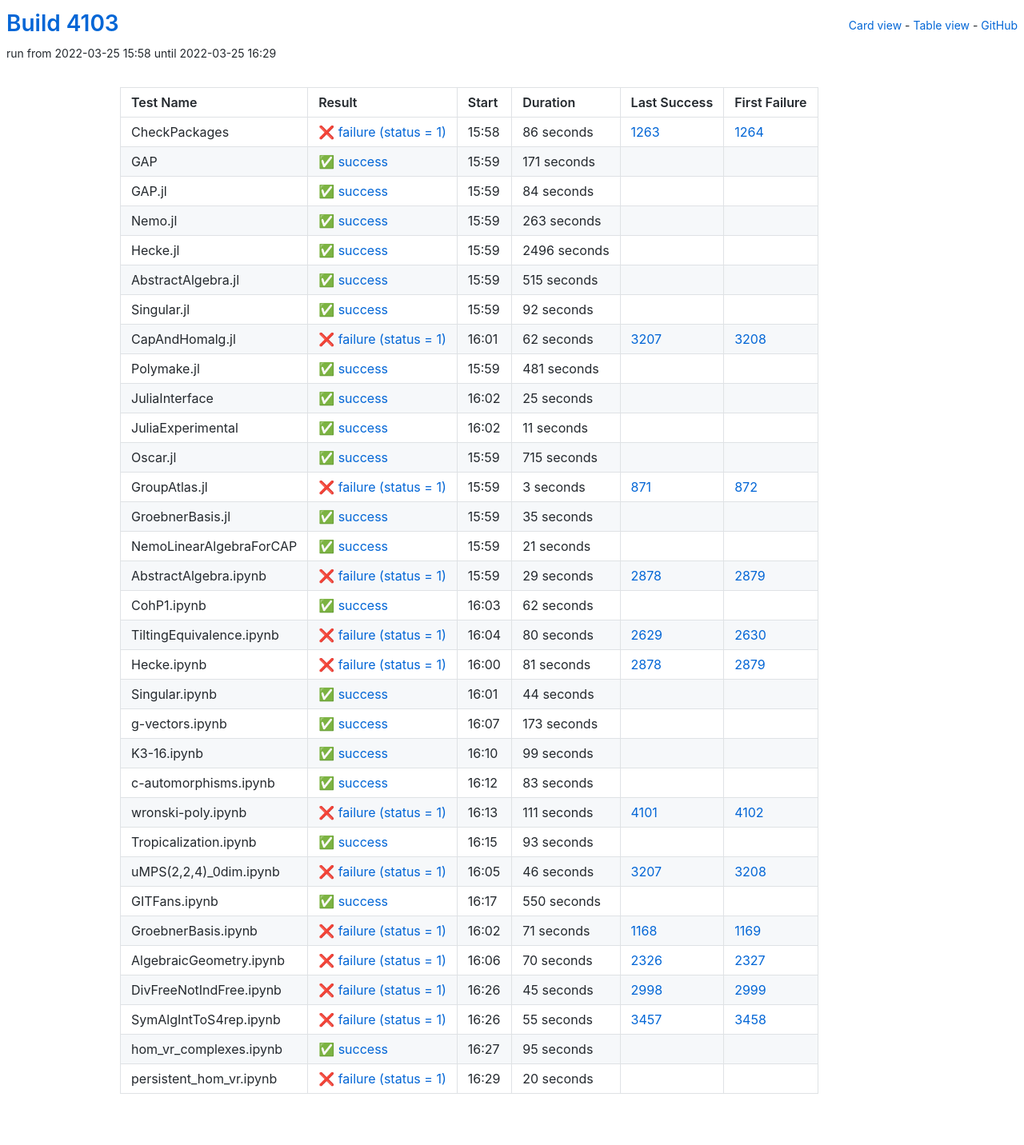
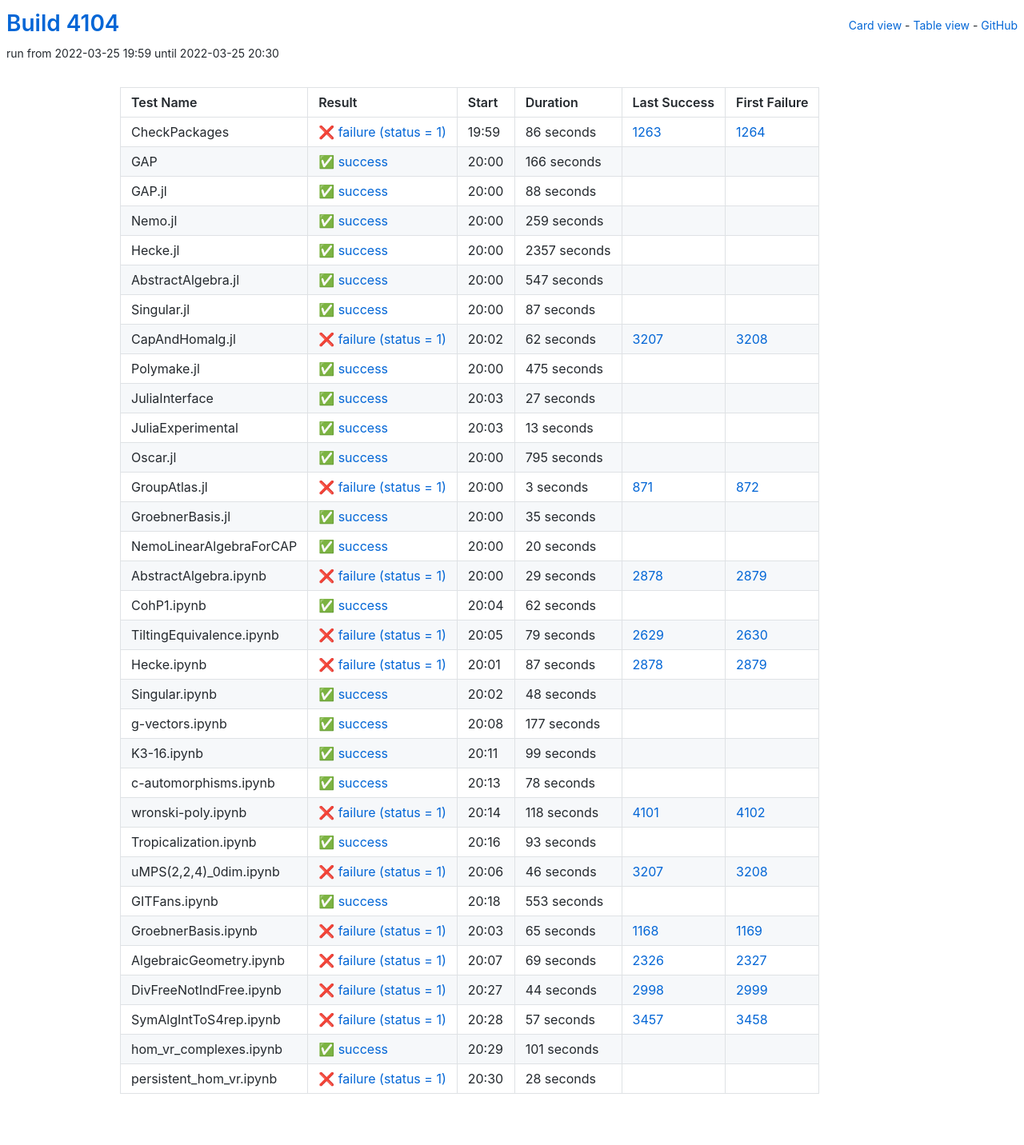
Before and after one commit to oscar-system/oscar-ci-status-stable, a Jekyll site: the page built from table.html, in a window 1280 px wide. Shown: the whole page at 80% size. Built offline with Jekyll 4.4.1, drawn with Linux system fonts in a browser that asks for light colours.

Commit message:
Build #4104

```diff
--- a/_data/ci.yml
+++ b/_data/ci.yml
@@ -1,6 +1,6 @@
 ---
-build: 4103
-build_url: https://oscarci.mathematik.uni-kl.de/job/oscar-stable/4103/
+build: 4104
+build_url: https://oscarci.mathematik.uni-kl.de/job/oscar-stable/4104/
 job: oscar-stable
 organization: oscar-system
 repo: oscar-ci-status-stable
@@ -8,8 +8,8 @@ repourl: https://github.com/oscar-system/oscar-ci-status-stable
 tests:
 - name: CheckPackages
   id: checkpackages
-  log: https://oscarci.mathematik.uni-kl.de/job/oscar-stable/4103/artifact/logs/build-4103/CheckPackages.log
-  start: 2022-03-25 15:58
+  log: https://oscarci.mathematik.uni-kl.de/job/oscar-stable/4104/artifact/logs/build-4104/CheckPackages.log
+  start: 2022-03-25 19:59
   success: false
   exitcode: 1
   status: failure
@@ -20,80 +20,80 @@ tests:
   first_failure_url: https://oscarci.mathematik.uni-kl.de/job/oscar-stable/1264/
 - name: GAP
   id: gap
-  log: https://oscarci.mathematik.uni-kl.de/job/oscar-stable/4103/artifact/logs/build-4103/GAP.log
-  start: 2022-03-25 15:59
+  log: https://oscarci.mathematik.uni-kl.de/job/oscar-stable/4104/artifact/logs/build-4104/GAP.log
+  start: 2022-03-25 20:00
   success: true
   exitcode: 0
   status: success
-  duration: 171
+  duration: 166
   last_success: false
   last_success_url:
   first_failure: false
   first_failure_url:
 - name: GAP.jl
   id: gap-jl
-  log: https://oscarci.mathematik.uni-kl.de/job/oscar-stable/4103/artifact/logs/build-4103/GAP.jl.log
-  start: 2022-03-25 15:59
+  log: https://oscarci.mathematik.uni-kl.de/job/oscar-stable/4104/artifact/logs/build-4104/GAP.jl.log
+  start: 2022-03-25 20:00
   success: true
   exitcode: 0
   status: success
-  duration: 84
+  duration: 88
   last_success: false
   last_success_url:
   first_failure: false
   first_failure_url:
 - name: Nemo.jl
   id: nemo-jl
-  log: https://oscarci.mathematik.uni-kl.de/job/oscar-stable/4103/artifact/logs/build-4103/Nemo.jl.log
-  start: 2022-03-25 15:59
+  log: https://oscarci.mathematik.uni-kl.de/job/oscar-stable/4104/artifact/logs/build-4104/Nemo.jl.log
+  start: 2022-03-25 20:00
   success: true
   exitcode: 0
   status: success
-  duration: 263
+  duration: 259
   last_success: false
   last_success_url:
   first_failure: false
   first_failure_url:
 - name: Hecke.jl
   id: hecke-jl
-  log: https://oscarci.mathematik.uni-kl.de/job/oscar-stable/4103/artifact/logs/build-4103/Hecke.jl.log
-  start: 2022-03-25 15:59
+  log: https://oscarci.mathematik.uni-kl.de/job/oscar-stable/4104/artifact/logs/build-4104/Hecke.jl.log
+  start: 2022-03-25 20:00
   success: true
   exitcode: 0
   status: success
-  duration: 2496
+  duration: 2357
   last_success: false
   last_success_url:
   first_failure: false
   first_failure_url:
 - name: AbstractAlgebra.jl
   id: abstractalgebra-jl
-  log: https://oscarci.mathematik.uni-kl.de/job/oscar-stable/4103/artifact/logs/build-4103/AbstractAlgebra.jl.log
-  start: 2022-03-25 15:59
+  log: https://oscarci.mathematik.uni-kl.de/job/oscar-stable/4104/artifact/logs/build-4104/AbstractAlgebra.jl.log
+  start: 2022-03-25 20:00
   success: true
   exitcode: 0
   status: success
-  duration: 515
+  duration: 547
   last_success: false
   last_success_url:
   first_failure: false
   first_failure_url:
 - name: Singular.jl
   id: singular-jl
-  log: https://oscarci.mathematik.uni-kl.de/job/oscar-stable/4103/artifact/logs/build-4103/Singular.jl.log
-  start: 2022-03-25 15:59
+  log: https://oscarci.mathematik.uni-kl.de/job/oscar-stable/4104/artifact/logs/build-4104/Singular.jl.log
+  start: 2022-03-25 20:00
   success: true
   exitcode: 0
   status: success
-  duration: 92
+  duration: 87
   last_success: false
   last_success_url:
   first_failure: false
   first_failure_url:
 - name: CapAndHomalg.jl
   id: capandhomalg-jl
-  log: https://oscarci.mathematik.uni-kl.de/job/oscar-stable/4103/artifact/logs/build-4103/CapAndHomalg.jl.log
-  start: 2022-03-25 16:01
+  log: https://oscarci.mathematik.uni-kl.de/job/oscar-stable/4104/artifact/logs/build-4104/CapAndHomalg.jl.log
+  start: 2022-03-25 20:02
   success: false
   exitcode: 1
   status: failure
@@ -104,56 +104,56 @@ tests:
   first_failure_url: https://oscarci.mathematik.uni-kl.de/job/oscar-stable/3208/
 - name: Polymake.jl
   id: polymake-jl
-  log: https://oscarci.mathematik.uni-kl.de/job/oscar-stable/4103/artifact/logs/build-4103/Polymake.jl.log
-  start: 2022-03-25 15:59
+  log: https://oscarci.mathematik.uni-kl.de/job/oscar-stable/4104/artifact/logs/build-4104/Polymake.jl.log
+  start: 2022-03-25 20:00
   success: true
   exitcode: 0
   status: success
-  duration: 481
+  duration: 475
   last_success: false
   last_success_url:
   first_failure: false
   first_failure_url:
 - name: JuliaInterface
   id: juliainterface
-  log: https://oscarci.mathematik.uni-kl.de/job/oscar-stable/4103/artifact/logs/build-4103/JuliaInterface.log
-  start: 2022-03-25 16:02
+  log: https://oscarci.mathematik.uni-kl.de/job/oscar-stable/4104/artifact/logs/build-4104/JuliaInterface.log
+  start: 2022-03-25 20:03
   success: true
   exitcode: 0
   status: success
-  duration: 25
+  duration: 27
   last_success: false
   last_success_url:
   first_failure: false
   first_failure_url:
 - name: JuliaExperimental
   id: juliaexperimental
-  log: https://oscarci.mathematik.uni-kl.de/job/oscar-stable/4103/artifact/logs/build-4103/JuliaExperimental.log
-  start: 2022-03-25 16:02
+  log: https://oscarci.mathematik.uni-kl.de/job/oscar-stable/4104/artifact/logs/build-4104/JuliaExperimental.log
+  start: 2022-03-25 20:03
   success: true
   exitcode: 0
   status: success
-  duration: 11
+  duration: 13
   last_success: false
   last_success_url:
   first_failure: false
   first_failure_url:
 - name: Oscar.jl
   id: oscar-jl
-  log: https://oscarci.mathematik.uni-kl.de/job/oscar-stable/4103/artifact/logs/build-4103/Oscar.jl.log
-  start: 2022-03-25 15:59
+  log: https://oscarci.mathematik.uni-kl.de/job/oscar-stable/4104/artifact/logs/build-4104/Oscar.jl.log
+  start: 2022-03-25 20:00
   success: true
   exitcode: 0
   status: success
-  duration: 715
+  duration: 795
   last_success: false
   last_success_url:
   first_failure: false
   first_failure_url:
 - name: GroupAtlas.jl
   id: groupatlas-jl
-  log: https://oscarci.mathematik.uni-kl.de/job/oscar-stable/4103/artifact/logs/build-4103/GroupAtlas.jl.log
-  start: 2022-03-25 15:59
+  log: https://oscarci.mathematik.uni-kl.de/job/oscar-stable/4104/artifact/logs/build-4104/GroupAtlas.jl.log
+  start: 2022-03-25 20:00
   success: false
   exitcode: 1
   status: failure
@@ -164,8 +164,8 @@ tests:
   first_failure_url: https://oscarci.mathematik.uni-kl.de/job/oscar-stable/872/
 - name: GroebnerBasis.jl
   id: groebnerbasis-jl
-  log: https://oscarci.mathematik.uni-kl.de/job/oscar-stable/4103/artifact/logs/build-4103/GroebnerBasis.jl.log
-  start: 2022-03-25 15:59
+  log: https://oscarci.mathematik.uni-kl.de/job/oscar-stable/4104/artifact/logs/build-4104/GroebnerBasis.jl.log
+  start: 2022-03-25 20:00
   success: true
   exitcode: 0
   status: success
@@ -176,20 +176,20 @@ tests:
   first_failure_url:
 - name: NemoLinearAlgebraForCAP
   id: nemolinearalgebraforcap
-  log: https://oscarci.mathematik.uni-kl.de/job/oscar-stable/4103/artifact/logs/build-4103/NemoLinearAlgebraForCAP.log
-  start: 2022-03-25 15:59
+  log: https://oscarci.mathematik.uni-kl.de/job/oscar-stable/4104/artifact/logs/build-4104/NemoLinearAlgebraForCAP.log
+  start: 2022-03-25 20:00
   success: true
   exitcode: 0
   status: success
-  duration: 21
+  duration: 20
   last_success: false
   last_success_url:
   first_failure: false
   first_failure_url:
 - name: AbstractAlgebra.ipynb
   id: abstractalgebra-ipynb
-  log: https://oscarci.mathematik.uni-kl.de/job/oscar-stable/4103/artifact/logs/build-4103/AbstractAlgebra.ipynb.log
-  start: 2022-03-25 15:59
+  log: https://oscarci.mathematik.uni-kl.de/job/oscar-stable/4104/artifact/logs/build-4104/AbstractAlgebra.ipynb.log
+  start: 2022-03-25 20:00
   success: false
   exitcode: 1
   status: failure
@@ -200,8 +200,8 @@ tests:
   first_failure_url: https://oscarci.mathematik.uni-kl.de/job/oscar-stable/2879/
 - name: CohP1.ipynb
   id: cohp1-ipynb
-  log: https://oscarci.mathematik.uni-kl.de/job/oscar-stable/4103/artifact/logs/build-4103/CohP1.ipynb.log
-  start: 2022-03-25 16:03
+  log: https://oscarci.mathematik.uni-kl.de/job/oscar-stable/4104/artifact/logs/build-4104/CohP1.ipynb.log
+  start: 2022-03-25 20:04
   success: true
   exitcode: 0
   status: success
@@ -212,56 +212,56 @@ tests:
   first_failure_url:
 - name: TiltingEquivalence.ipynb
   id: tiltingequivalence-ipynb
-  log: https://oscarci.mathematik.uni-kl.de/job/oscar-stable/4103/artifact/logs/build-4103/TiltingEquivalence.ipynb.log
-  start: 2022-03-25 16:04
+  log: https://oscarci.mathematik.uni-kl.de/job/oscar-stable/4104/artifact/logs/build-4104/TiltingEquivalence.ipynb.log
+  start: 2022-03-25 20:05
   success: false
   exitcode: 1
   status: failure
-  duration: 80
+  duration: 79
   last_success: 2629
   last_success_url: https://oscarci.mathematik.uni-kl.de/job/oscar-stable/2629/
   first_failure: 2630
   first_failure_url: https://oscarci.mathematik.uni-kl.de/job/oscar-stable/2630/
 - name: Hecke.ipynb
   id: hecke-ipynb
-  log: https://oscarci.mathematik.uni-kl.de/job/oscar-stable/4103/artifact/logs/build-4103/Hecke.ipynb.log
-  start: 2022-03-25 16:00
+  log: https://oscarci.mathematik.uni-kl.de/job/oscar-stable/4104/artifact/logs/build-4104/Hecke.ipynb.log
+  start: 2022-03-25 20:01
   success: false
   exitcode: 1
   status: failure
-  duration: 81
+  duration: 87
   last_success: 2878
   last_success_url: https://oscarci.mathematik.uni-kl.de/job/oscar-stable/2878/
   first_failure: 2879
   first_failure_url: https://oscarci.mathematik.uni-kl.de/job/oscar-stable/2879/
 - name: Singular.ipynb
   id: singular-ipynb
-  log: https://oscarci.mathematik.uni-kl.de/job/oscar-stable/4103/artifact/logs/build-4103/Singular.ipynb.log
-  start: 2022-03-25 16:01
+  log: https://oscarci.mathematik.uni-kl.de/job/oscar-stable/4104/artifact/logs/build-4104/Singular.ipynb.log
+  start: 2022-03-25 20:02
   success: true
   exitcode: 0
   status: success
-  duration: 44
+  duration: 48
   last_success: false
   last_success_url:
   first_failure: false
   first_failure_url:
 - name: g-vectors.ipynb
   id: g-vectors-ipynb
-  log: https://oscarci.mathematik.uni-kl.de/job/oscar-stable/4103/artifact/logs/build-4103/g-vectors.ipynb.log
-  start: 2022-03-25 16:07
+  log: https://oscarci.mathematik.uni-kl.de/job/oscar-stable/4104/artifact/logs/build-4104/g-vectors.ipynb.log
+  start: 2022-03-25 20:08
   success: true
   exitcode: 0
   status: success
-  duration: 173
+  duration: 177
   last_success: false
   last_success_url:
   first_failure: false
   first_failure_url:
 - name: K3-16.ipynb
   id: k3-16-ipynb
-  log: https://oscarci.mathematik.uni-kl.de/job/oscar-stable/4103/artifact/logs/build-4103/K3-16.ipynb.log
-  start: 2022-03-25 16:10
+  log: https://oscarci.mathematik.uni-kl.de/job/oscar-stable/4104/artifact/logs/build-4104/K3-16.ipynb.log
+  start: 2022-03-25 20:11
   success: true
   exitcode: 0
   status: success
@@ -272,32 +272,32 @@ tests:
   first_failure_url:
 - name: c-automorphisms.ipynb
   id: c-automorphisms-ipynb
-  log: https://oscarci.mathematik.uni-kl.de/job/oscar-stable/4103/artifact/logs/build-4103/c-automorphisms.ipynb.log
-  start: 2022-03-25 16:12
+  log: https://oscarci.mathematik.uni-kl.de/job/oscar-stable/4104/artifact/logs/build-4104/c-automorphisms.ipynb.log
+  start: 2022-03-25 20:13
   success: true
   exitcode: 0
   status: success
-  duration: 83
+  duration: 78
   last_success: false
   last_success_url:
   first_failure: false
   first_failure_url:
 - name: wronski-poly.ipynb
   id: wronski-poly-ipynb
-  log: https://oscarci.mathematik.uni-kl.de/job/oscar-stable/4103/artifact/logs/build-4103/wronski-poly.ipynb.log
-  start: 2022-03-25 16:13
+  log: https://oscarci.mathematik.uni-kl.de/job/oscar-stable/4104/artifact/logs/build-4104/wronski-poly.ipynb.log
+  start: 2022-03-25 20:14
   success: false
   exitcode: 1
   status: failure
-  duration: 111
+  duration: 118
   last_success: 4101
   last_success_url: https://oscarci.mathematik.uni-kl.de/job/oscar-stable/4101/
   first_failure: 4102
   first_failure_url: https://oscarci.mathematik.uni-kl.de/job/oscar-stable/4102/
 - name: Tropicalization.ipynb
   id: tropicalization-ipynb
-  log: https://oscarci.mathematik.uni-kl.de/job/oscar-stable/4103/artifact/logs/build-4103/Tropicalization.ipynb.log
-  start: 2022-03-25 16:15
+  log: https://oscarci.mathematik.uni-kl.de/job/oscar-stable/4104/artifact/logs/build-4104/Tropicalization.ipynb.log
+  start: 2022-03-25 20:16
   success: true
   exitcode: 0
   status: success
@@ -308,8 +308,8 @@ tests:
   first_failure_url:
 - name: uMPS(2,2,4)_0dim.ipynb
   id: umps-2-2-4-0dim-ipynb
-  log: https://oscarci.mathematik.uni-kl.de/job/oscar-stable/4103/artifact/logs/build-4103/uMPS-2-2-4-_0dim.ipynb.log
-  start: 2022-03-25 16:05
+  log: https://oscarci.mathematik.uni-kl.de/job/oscar-stable/4104/artifact/logs/build-4104/uMPS-2-2-4-_0dim.ipynb.log
+  start: 2022-03-25 20:06
   success: false
   exitcode: 1
   status: failure
@@ -320,84 +320,84 @@ tests:
   first_failure_url: https://oscarci.mathematik.uni-kl.de/job/oscar-stable/3208/
 - name: GITFans.ipynb
   id: gitfans-ipynb
-  log: https://oscarci.mathematik.uni-kl.de/job/oscar-stable/4103/artifact/logs/build-4103/GITFans.ipynb.log
-  start: 2022-03-25 16:17
+  log: https://oscarci.mathematik.uni-kl.de/job/oscar-stable/4104/artifact/logs/build-4104/GITFans.ipynb.log
+  start: 2022-03-25 20:18
   success: true
   exitcode: 0
   status: success
-  duration: 550
+  duration: 553
   last_success: false
   last_success_url:
   first_failure: false
   first_failure_url:
 - name: GroebnerBasis.ipynb
   id: groebnerbasis-ipynb
-  log: https://oscarci.mathematik.uni-kl.de/job/oscar-stable/4103/artifact/logs/build-4103/GroebnerBasis.ipynb.log
-  start: 2022-03-25 16:02
+  log: https://oscarci.mathematik.uni-kl.de/job/oscar-stable/4104/artifact/logs/build-4104/GroebnerBasis.ipynb.log
+  start: 2022-03-25 20:03
   success: false
   exitcode: 1
   status: failure
-  duration: 71
+  duration: 65
   last_success: 1168
   last_success_url: https://oscarci.mathematik.uni-kl.de/job/oscar-stable/1168/
   first_failure: 1169
   first_failure_url: https://oscarci.mathematik.uni-kl.de/job/oscar-stable/1169/
 - name: AlgebraicGeometry.ipynb
   id: algebraicgeometry-ipynb
-  log: https://oscarci.mathematik.uni-kl.de/job/oscar-stable/4103/artifact/logs/build-4103/AlgebraicGeometry.ipynb.log
-  start: 2022-03-25 16:06
+  log: https://oscarci.mathematik.uni-kl.de/job/oscar-stable/4104/artifact/logs/build-4104/AlgebraicGeometry.ipynb.log
+  start: 2022-03-25 20:07
   success: false
   exitcode: 1
   status: failure
-  duration: 70
+  duration: 69
   last_success: 2326
   last_success_url: https://oscarci.mathematik.uni-kl.de/job/oscar-stable/2326/
   first_failure: 2327
   first_failure_url: https://oscarci.mathematik.uni-kl.de/job/oscar-stable/2327/
 - name: DivFreeNotIndFree.ipynb
   id: divfreenotindfree-ipynb
-  log: https://oscarci.mathematik.uni-kl.de/job/oscar-stable/4103/artifact/logs/build-4103/DivFreeNotIndFree.ipynb.log
-  start: 2022-03-25 16:26
+  log: https://oscarci.mathematik.uni-kl.de/job/oscar-stable/4104/artifact/logs/build-4104/DivFreeNotIndFree.ipynb.log
+  start: 2022-03-25 20:27
   success: false
   exitcode: 1
   status: failure
-  duration: 45
+  duration: 44
   last_success: 2998
   last_success_url: https://oscarci.mathematik.uni-kl.de/job/oscar-stable/2998/
   first_failure: 2999
   first_failure_url: https://oscarci.mathematik.uni-kl.de/job/oscar-stable/2999/
 - name: SymAlgIntToS4rep.ipynb
   id: symalginttos4rep-ipynb
-  log: https://oscarci.mathematik.uni-kl.de/job/oscar-stable/4103/artifact/logs/build-4103/SymAlgIntToS4rep.ipynb.log
-  start: 2022-03-25 16:26
+  log: https://oscarci.mathematik.uni-kl.de/job/oscar-stable/4104/artifact/logs/build-4104/SymAlgIntToS4rep.ipynb.log
+  start: 2022-03-25 20:28
   success: false
   exitcode: 1
   status: failure
-  duration: 55
+  duration: 57
   last_success: 3457
   last_success_url: https://oscarci.mathematik.uni-kl.de/job/oscar-stable/3457/
   first_failure: 3458
   first_failure_url: https://oscarci.mathematik.uni-kl.de/job/oscar-stable/3458/
 - name: hom_vr_complexes.ipynb
   id: hom-vr-complexes-ipynb
-  log: https://oscarci.mathematik.uni-kl.de/job/oscar-stable/4103/artifact/logs/build-4103/hom_vr_complexes.ipynb.log
-  start: 2022-03-25 16:27
+  log: https://oscarci.mathematik.uni-kl.de/job/oscar-stable/4104/artifact/logs/build-4104/hom_vr_complexes.ipynb.log
+  start: 2022-03-25 20:29
   success: true
   exitcode: 0
   status: success
-  duration: 95
+  duration: 101
   last_success: false
   last_success_url:
   first_failure: false
   first_failure_url:
 - name: persistent_hom_vr.ipynb
   id: persistent-hom-vr-ipynb
-  log: https://oscarci.mathematik.uni-kl.de/job/oscar-stable/4103/artifact/logs/build-4103/persistent_hom_vr.ipynb.log
-  start: 2022-03-25 16:29
+  log: https://oscarci.mathematik.uni-kl.de/job/oscar-stable/4104/artifact/logs/build-4104/persistent_hom_vr.ipynb.log
+  start: 2022-03-25 20:30
   success: false
   exitcode: 1
   status: failure
-  duration: 20
+  duration: 28
   last_success: false
   last_success_url:
   first_failure: false
```
Also changed, not shown: README.md.
